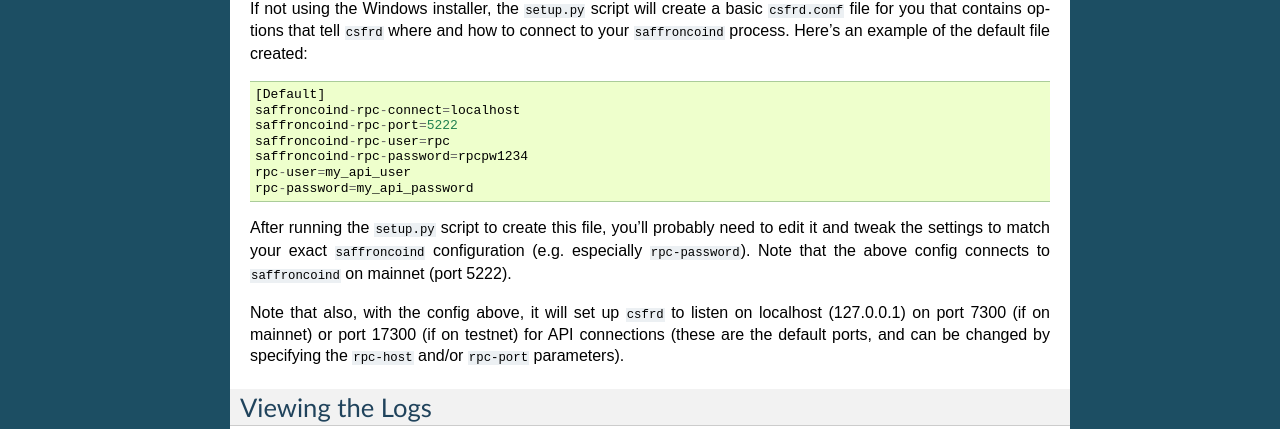
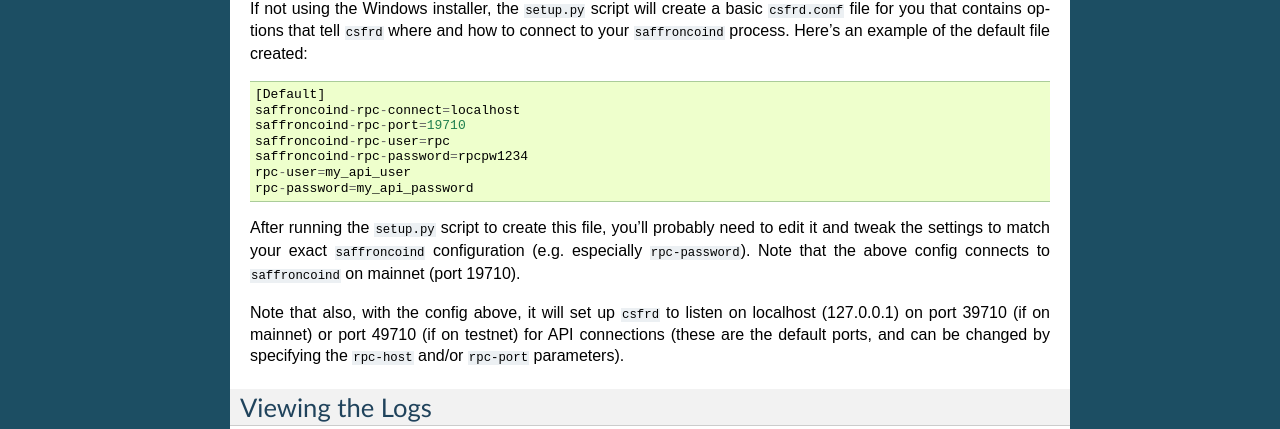
Before and after one commit to invodkawetrust/csfrd_build, a Sphinx documentation site: the page built from docs/AdditionalTopics.rst, in a window 1280 px wide and 900 px high, scrolled down 463 px. Shown: the part 142-571 px from the top of the window. Built offline with Sphinx 7.4.7, drawn with Linux system fonts in a browser that asks for light colours.

Commit message:
Port changes

```diff
--- a/docs/AdditionalTopics.rst
+++ b/docs/AdditionalTopics.rst
@@ -34,7 +34,7 @@ options that tell ``csfrd`` where and how to connect to your ``saffroncoind`` pr
 
     [Default]
     saffroncoind-rpc-connect=localhost
-    saffroncoind-rpc-port=5222
+    saffroncoind-rpc-port=19710
     saffroncoind-rpc-user=rpc
     saffroncoind-rpc-password=rpcpw1234
     rpc-user=my_api_user
@@ -42,10 +42,10 @@ options that tell ``csfrd`` where and how to connect to your ``saffroncoind`` pr
 
 After running the ``setup.py`` script to create this file, you'll probably need to edit it and tweak the settings
 to match your exact ``saffroncoind`` configuration (e.g. especially ``rpc-password``). Note that the above config
-connects to ``saffroncoind`` on mainnet (port 5222).
+connects to ``saffroncoind`` on mainnet (port 19710).
 
 Note that also, with the config above, it will set up ``csfrd`` to listen on localhost (127.0.0.1)
-on port 7300 (if on mainnet) or port 17300 (if on testnet) for API connections (these are the default ports,
+on port 39710 (if on mainnet) or port 49710 (if on testnet) for API connections (these are the default ports,
 and can be changed by specifying the ``rpc-host`` and/or ``rpc-port`` parameters).
 
 
--- a/docs/SettingUpInsight.rst
+++ b/docs/SettingUpInsight.rst
@@ -114,8 +114,8 @@ To run insight, you'd do something like the following at a command prompt::
     export SAFFRONCOIND_USER=`cat $USER_HOME/.saffroncoin/saffroncoin.conf | sed -n 's/.*rpcuser=\([^ \n]*\).*/\1/p'`
     export SAFFRONCOIND_PASS=`cat $USER_HOME/.saffroncoin/saffroncoin.conf | sed -n 's/.*rpcpassword=\([^ \n]*\).*/\1/p'`
     #SAFFRONCOIND_HOST -- specify to not use the default (localhost)
-    #SAFFRONCOIND_PORT -- specify to not use the default (5222)
-    #SAFFRONCOIND_P2P_PORT -- specify to not use the default (5223)
+    #SAFFRONCOIND_PORT -- specify to not use the default (19710)
+    #SAFFRONCOIND_P2P_PORT -- specify to not use the default (19717)
     node ~/insight-api/insight.js
 
 (Note that there is also an ``insight.conf.template`` and ``insight-testnet.conf.template`` upstart scripts that you can use in the
```
Also changed, not shown: 2 other files.
